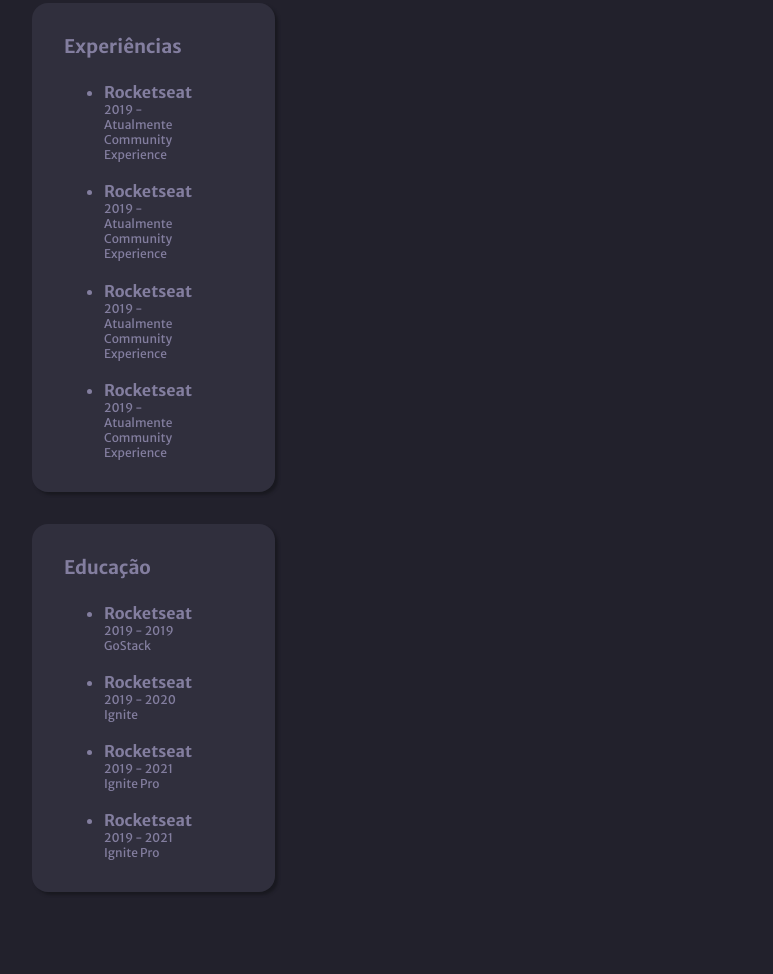
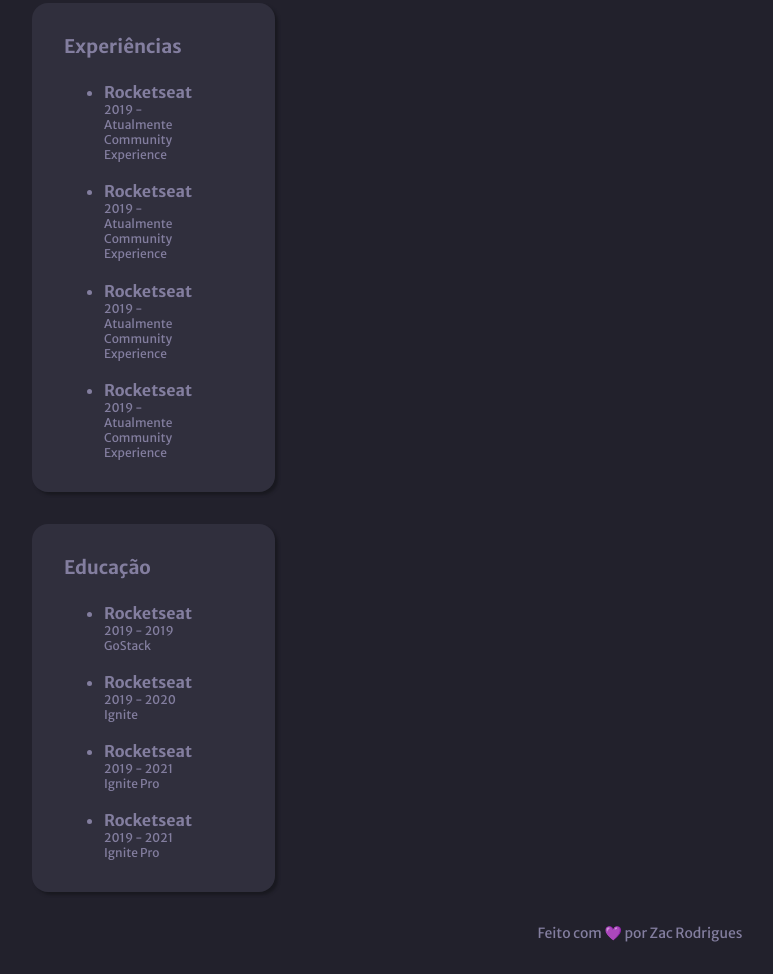
Before and after one commit to zacrodrigues/rocketseat-discover-desafio-portfolio, a plain HTML site: page index.html in a window 1280 px wide. Shown: the part 987-1961 px from the top of the page, without its empty margins (0-773 px from the left). Before the commit the page ends 1911 px from the top, so only its background shows below. Drawn offline with Linux system fonts and the light colour scheme.

Commit message:
Criando footer

```diff
--- a/index.html
+++ b/index.html
@@ -123,6 +123,9 @@
       </div>
     </main>
   </div>
+  <footer>
+    <p>Feito com 💜 por Zac Rodrigues</p>
+  </footer>
 </body>
 
 </html>
--- a/styles.css
+++ b/styles.css
@@ -16,13 +16,22 @@
   font-weight: 400;
   background-color: var(--body-bg-color);
   color: var(--text-color);
-  padding: 2rem;
+  padding: 2rem 2rem 0;
 }
 
 aside {
   display: flex;
   flex-direction: column;
   gap: 2rem;
+}
+
+footer {
+  display: flex;
+  justify-content: center;
+  align-items: center;
+  padding: 2rem;
+  font-weight: 400;
+  font-size: 14px
 }
 
 #root {
```
